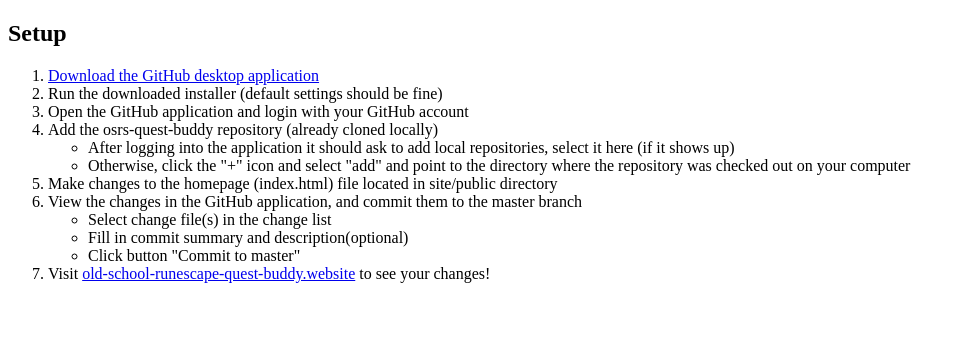
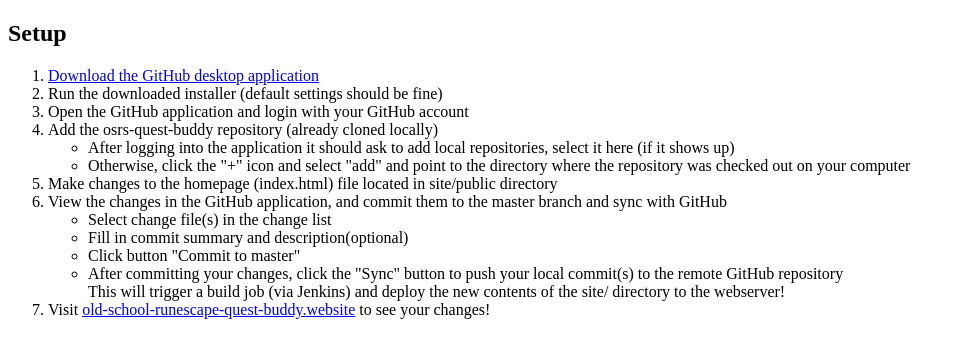
Before and after one commit to LeoMcclung/osrs-quest-buddy, a plain HTML site: page site/public/setup.html in a window 1280 px wide. Shown: the whole page, without its empty margins (0-962 px from the left). Drawn offline with Linux system fonts and the light colour scheme.

Commit message:
Added step
Forgot to include step to click “Sync” button for pushing to remote repo

```diff
--- a/site/public/setup.html
+++ b/site/public/setup.html
@@ -30,7 +30,7 @@
 				Make changes to the homepage (index.html) file located in site/public directory
 			</li>
 			<li>
-				View the changes in the GitHub application, and commit them to the master branch
+				View the changes in the GitHub application, and commit them to the master branch and sync with GitHub
 				<ul>
 					<li>
 						Select change file(s) in the change list
@@ -41,6 +41,11 @@
 					<li>
 						Click button "Commit to master"
 					</li>
+					<li>
+						After committing your changes, click the "Sync" button to push your local commit(s) to the remote GitHub repository
+						<br />
+						This will trigger a build job (via Jenkins) and deploy the new contents of the site/ directory to the webserver!
+					</li>
 				</ul>
 			</li>
 			<li>
```
